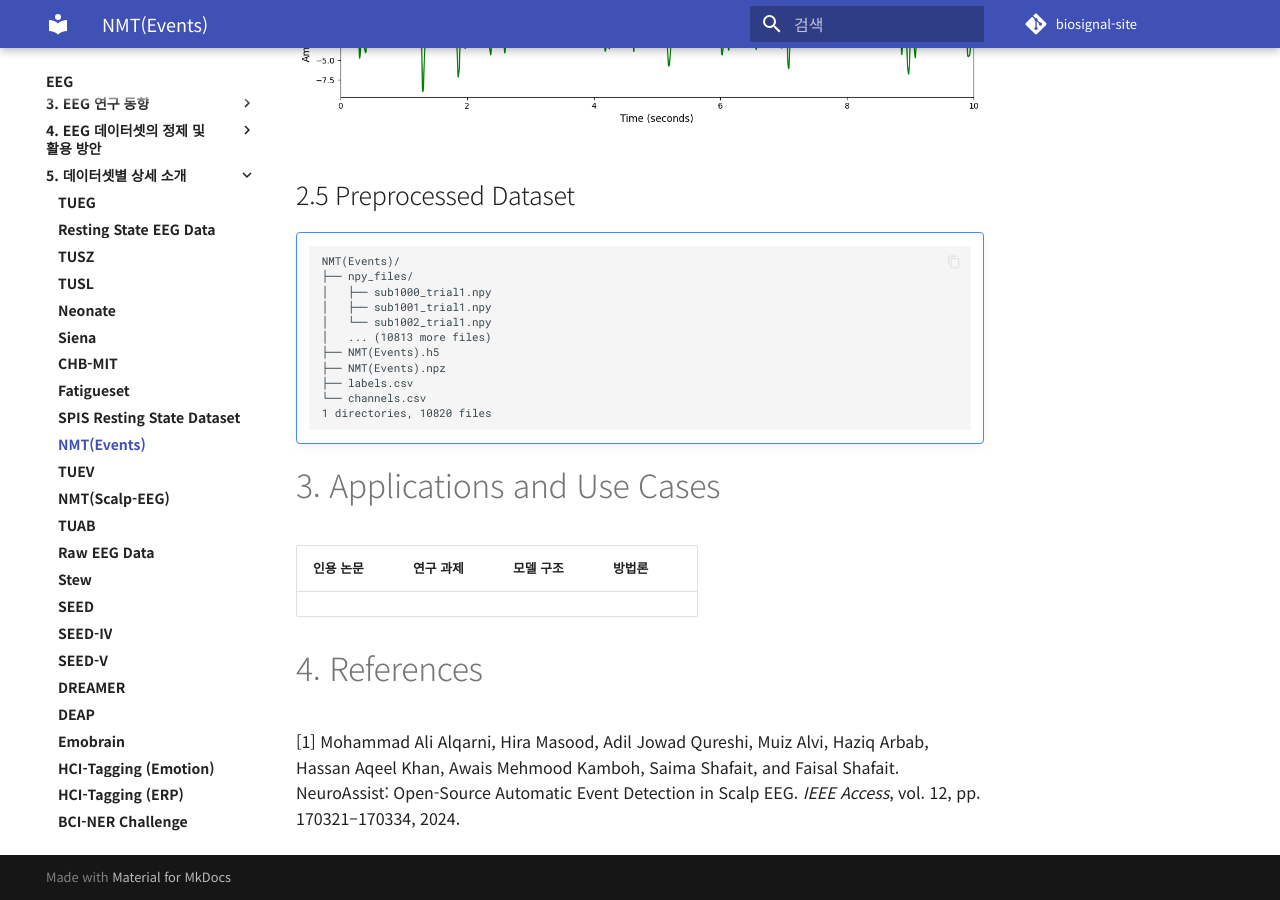
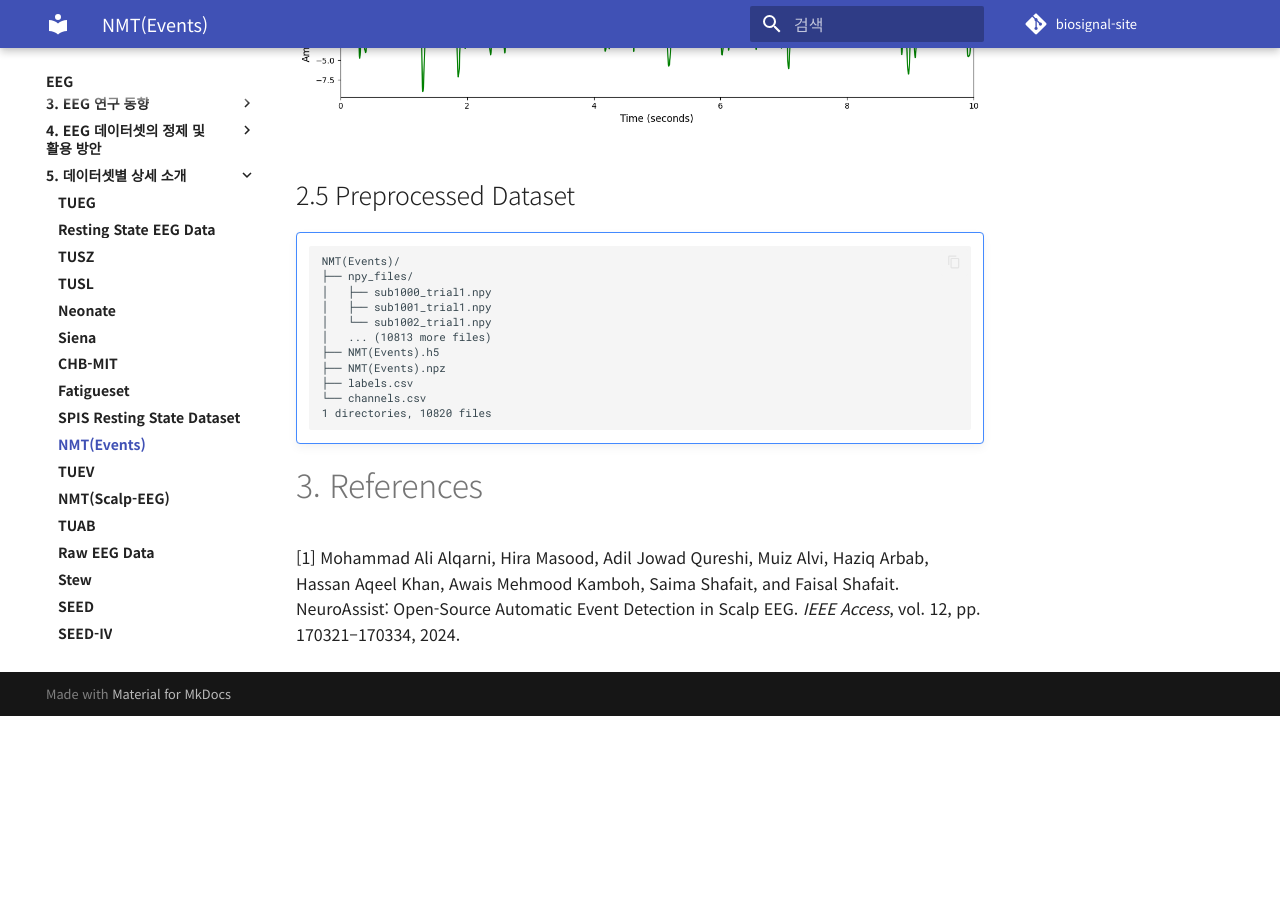
Before and after one commit to iwantjeonyeok/biosignal-site, an MkDocs documentation site: the page built from docs/eeg/nmtevents.md, in a window 1280 px wide and 900 px high, scrolled down 2054 px. Built offline with MkDocs 1.6.1 and Material for MkDocs 9.7.7, drawn with Linux system fonts in a browser that asks for light colours; comment, search, counter and statistics services are not loaded; after the commit the page ends 2770 px from its top, so only the background shows below that.

Commit message:
Update nmtevents.md

````diff
--- a/docs/eeg/nmtevents.md
+++ b/docs/eeg/nmtevents.md
@@ -70,12 +70,6 @@
     1 directories, 10820 files
     ```
 
-# 3. Applications and Use Cases
-
-| 인용 논문 | 연구 과제 | 모델 구조 | 방법론 |
-| --- | --- | --- | --- |
-|  |  |  |  |
-
-# 4. References
+# 3. References
 
 [1] Mohammad Ali Alqarni, Hira Masood, Adil Jowad Qureshi, Muiz Alvi, Haziq Arbab, Hassan Aqeel Khan, Awais Mehmood Kamboh, Saima Shafait, and Faisal Shafait. NeuroAssist: Open-Source Automatic Event Detection in Scalp EEG. *IEEE Access*, vol. 12, pp. 170321–170334, 2024.
````
